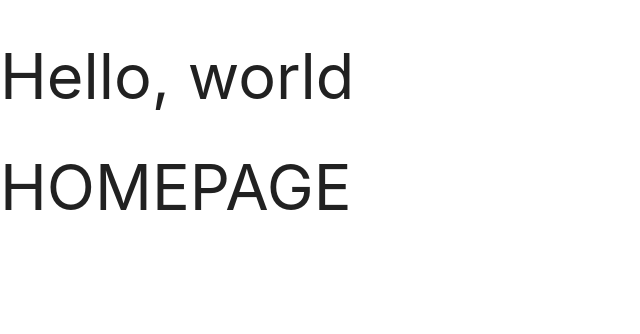
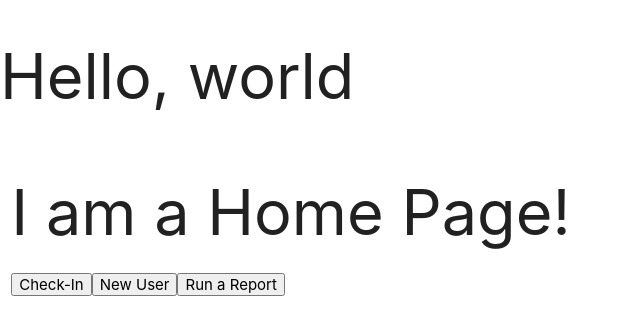
Before and after one commit to 2019-Arizona-Opportunity-Hack/Team-5, a React (Create React App) app in the folder client/: page / in a window 1280 px wide. Shown: the top 334 px of the page, without its empty margins (0-640 px from the left). Built offline with nearby package versions, Linux system fonts and the light colour scheme.

Commit message:
feat: homePage

```diff
--- a/client/src/components/HomePage/index.js
+++ b/client/src/components/HomePage/index.js
@@ -1,5 +1,40 @@
 import React from "react";
+import "../../../node_modules/materialize-css/dist/js/materialize";
+import "../../../node_modules/materialize-css/dist/css/materialize.min.css";
+// import { BrowserRouter as Router, Route, Switch, Redirect } from "react-router-dom";
+// import NewUserForm from "../NewUserForm/index";
+import { withRouter } from "react-router";
+// import SignOut from "../SignOut";
+// import { withAuthorization } from "../Session";
 
-export default function HomePage() {
-    return <h1>HOMEPAGE</h1>;
+function HomePage(props) {
+    // firebase.initializeApp(firebaseConfig);
+    // let user = firebase.auth().currentUser;
+    // console.log("THIS IS THE USER TOKEN:");
+    // console.log(user.getToken());
+    function handleClick(id) {
+        props.history.push(id);
+    }
+    return (
+        <div>
+            <div className="row">
+                <div className="col s12">
+                    <h1>I am a Home Page!</h1>
+                    <button id="existingUser" onClick={() => handleClick("/existinguser")}>
+                        Check-In
+                    </button>
+                    <button id="newUser" onClick={() => handleClick("/newuser")}>
+                        New User
+                    </button>
+                    <button id="dataResults" onClick={() => handleClick("/results")}>
+                        Run a Report
+                    </button>
+                </div>
+            </div>
+        </div>
+    );
 }
+
+export default withRouter(HomePage);
+// const condition = authUser => Boolean(authUser);
+// export default withAuthorization(condition)(HomePage)
```
